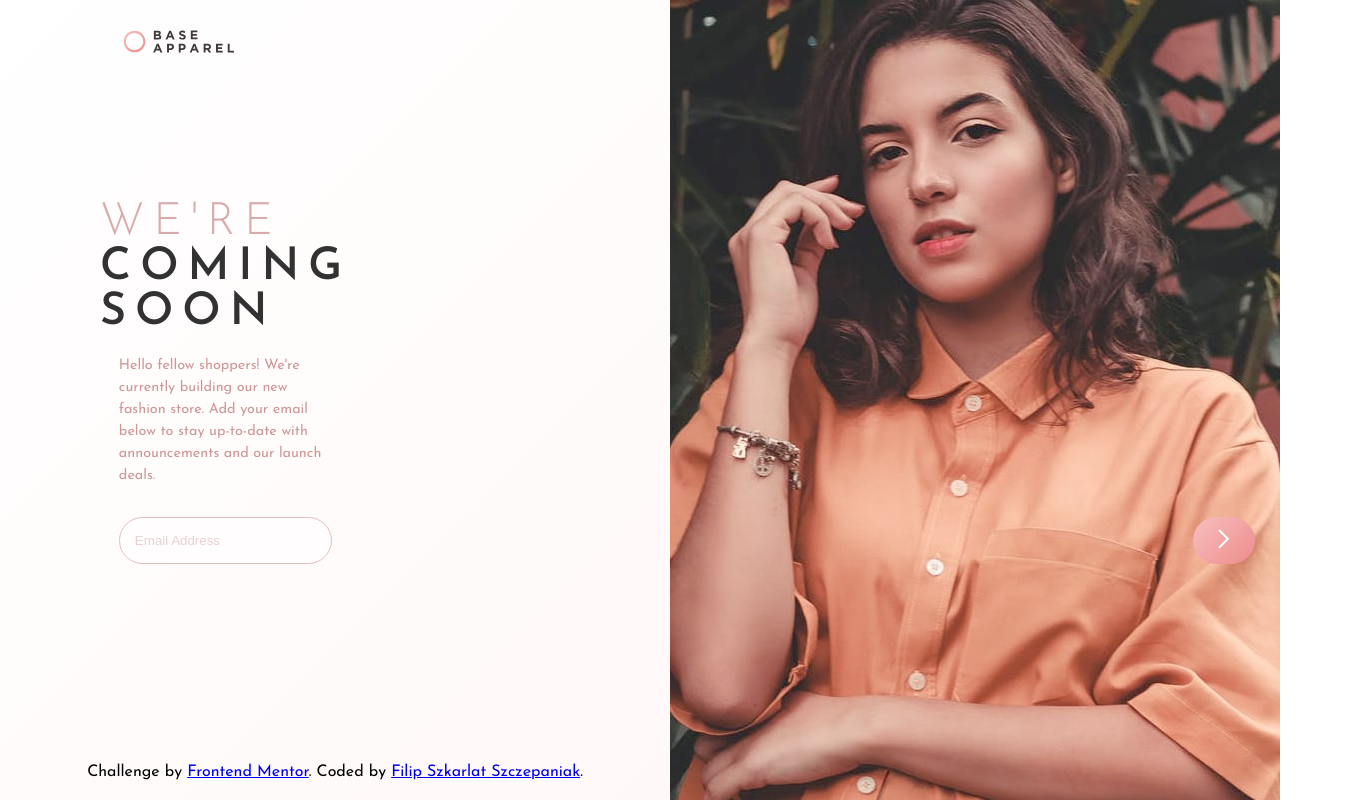
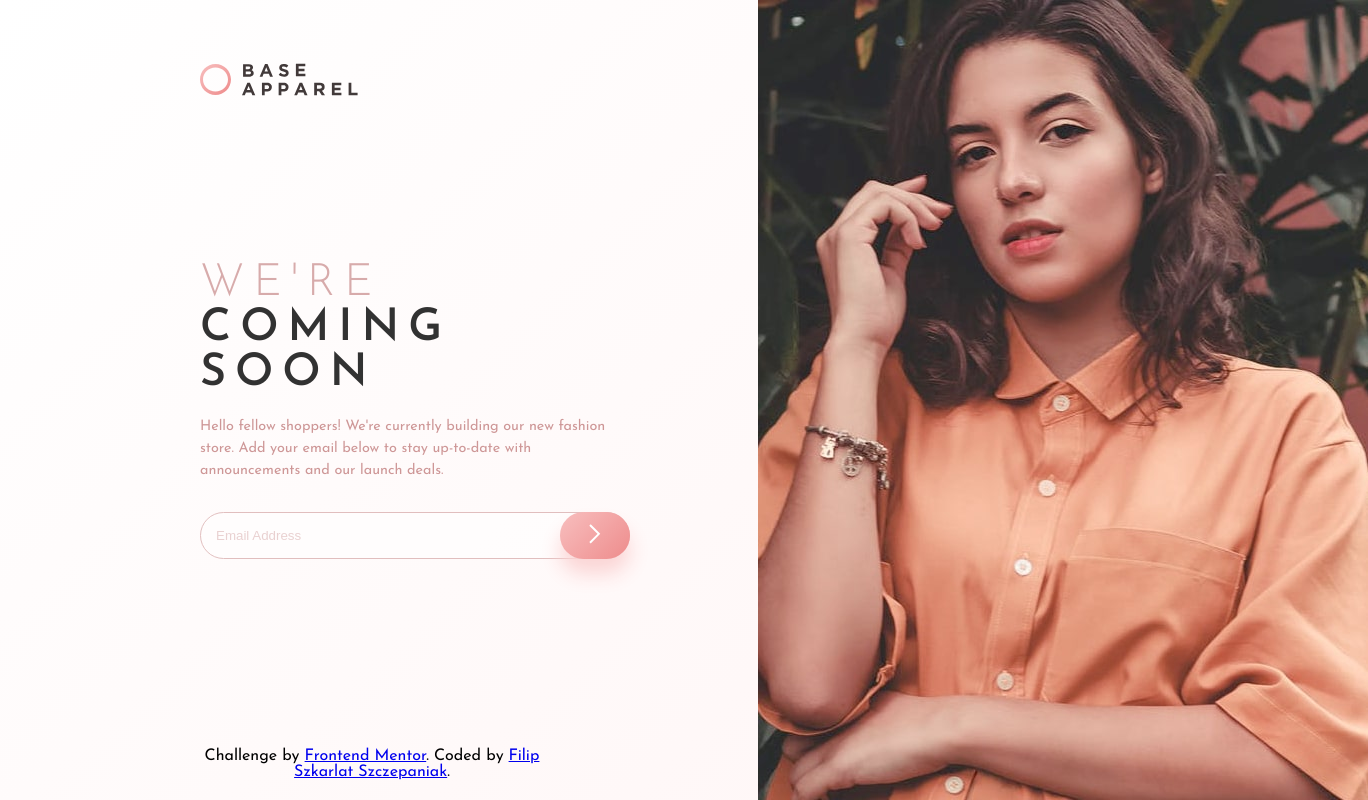
Before and after one commit to FilipSzkarlat/base-apparel-coming-soon, a plain HTML site: page index.html in a window 1280 px wide. Shown: the whole page, 1368 px wide, since content can reach past the window. Drawn offline with Linux system fonts and the light colour scheme.

Commit message:
desktop view is ready

```diff
--- a/index.html
+++ b/index.html
@@ -24,7 +24,9 @@
   </head>
   <body>
     <main>
-      <img class="logo" src="images/logo.svg" alt="base apparel logo" />
+      <div class="logo">
+        <img class="logo-img" src="images/logo.svg" alt="base apparel logo" />
+      </div>
       <img class="hero-mobile" src="images/hero-mobile.jpg" alt="" />
       <img class="hero-desktop" src="images/hero-desktop.jpg" alt="" />
       <div class="container">
--- a/style.css
+++ b/style.css
@@ -24,11 +24,11 @@ main {
 
 .logo {
   margin: 25px 0;
-  transform: scale(70%);
   grid-area: 1/1/2/-1;
 }
 
 .hero-mobile {
+  width: 100%;
   margin-bottom: 50px;
   grid-area: 2/1/3/-1;
 }
@@ -68,6 +68,7 @@ article {
 }
 
 .email {
+  grid-area: 1/1/-1/-1;
   padding: 15px;
   width: 100%;
   border-radius: 30px;
@@ -82,16 +83,20 @@ article {
 }
 
 .email-button {
+  display: grid;
+  grid-template-columns: 1fr 70px;
   width: 100%;
 }
 
 button {
-  position: absolute;
-  right: 25px;
+  grid-area: 1/2/-1/-1;
+  z-index: 1;
   padding: 12px 25px;
   border-radius: 25px;
   border: none;
+  width: 70px;
   background-image: linear-gradient(135deg, hsl(0, 80%, 86%), hsl(0, 74%, 74%));
+  box-shadow: 0 15px 20px hsl(0, 82%, 91%);
 }
 
 button:hover {
@@ -109,13 +114,15 @@ footer {
 }
 
 /* DESKTOP VIEW */
-@media (min-width: 700px) {
+@media (min-width: 600px) {
   main {
-    grid-template-columns: 100px 1fr 100px 1fr;
-    grid-template-rows: 100px 100px 1fr 100px;
+    grid-template-columns: 200px 1fr 10%;
+    grid-template-rows: 100px 1fr 80px;
   }
 
   .logo {
+    margin: 0;
+    align-self: flex-end;
     grid-area: 1/2/2/3;
   }
 
@@ -124,12 +131,21 @@ footer {
   }
 
   .hero-desktop {
+    height: 100vh;
     display: block;
     grid-area: 1/5/-1/-1;
   }
 
   .container {
-    grid-area: 3/2/4/3;
+    align-self: center;
+    grid-area: 2/2/3/3;
     text-align: left;
+    width: 430px;
+    margin: 0;
+  }
+
+  footer {
+    grid-area: 3/2/-1/3;
+    justify-self: flex-start;
   }
 }
```
